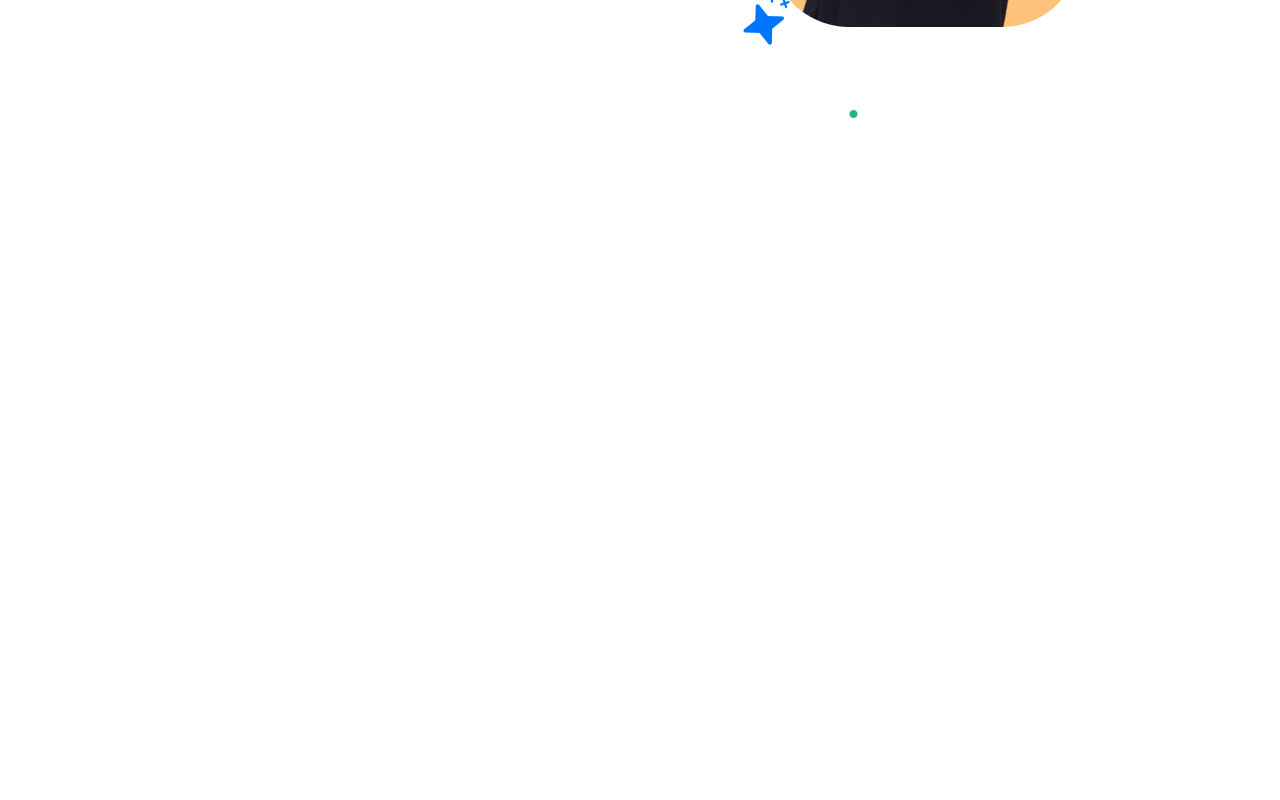
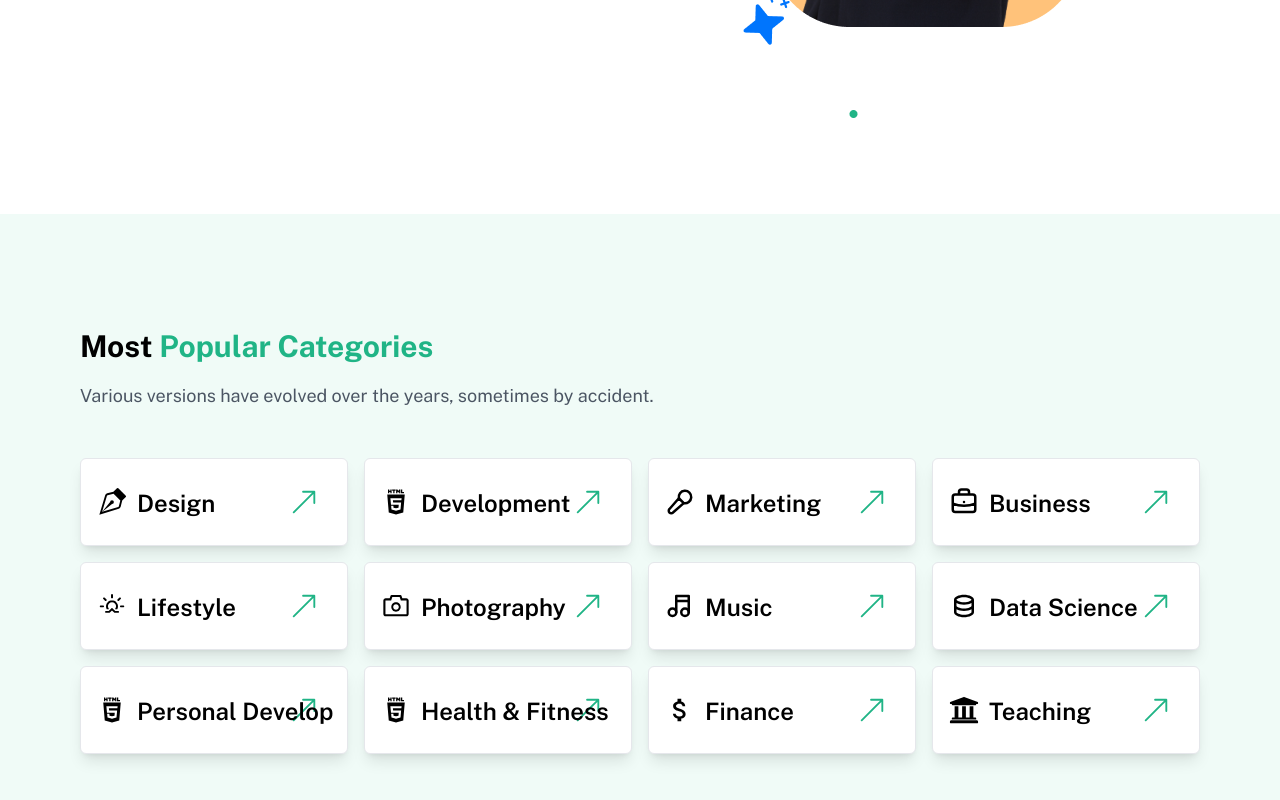
Before and after one commit to ay690/-Landing-page-Education, a React (Vite) app: page / in a window 1280 px wide. Shown: the part 2345-3145 px from the top of the page. Before the commit the page ends 2559 px from the top, so only its background shows below. Built offline with nearby package versions, Linux system fonts and the light colour scheme.

Commit message:
category

```diff
--- a/src/App.jsx
+++ b/src/App.jsx
@@ -1,5 +1,5 @@
 import React from 'react'
-import { Navbar, Hero, Companies, Courses, Achievement } from './components'
+import { Navbar, Hero, Companies, Courses, Achievement, Categories } from './components'
 import "./App.css"
 
 const App = () => {
@@ -10,6 +10,7 @@
       <Companies />
       <Courses />
       <Achievement />
+      <Categories />
     </div>
   )
 }
--- /dev/null
+++ b/src/components/Categories.jsx
@@ -0,0 +1,60 @@
+import React from "react";
+import CategoryCard from "./CategoryCard";
+import { BsVectorPen } from "react-icons/bs";
+import { TiHtml5 } from "react-icons/ti";
+import { TbMicrophone2, TbMusic } from "react-icons/tb";
+import { HiOutlineBriefcase } from "react-icons/hi";
+import { WiSunrise } from "react-icons/wi";
+import { AiOutlineCamera } from "react-icons/ai";
+import { BiData } from "react-icons/bi";
+import { MdAttachMoney } from "react-icons/md";
+import { FaUniversity } from "react-icons/fa";
+
+const Categories = () => {
+  return (
+    <div className="w-full bg-[#F0FBF7] py-24 px-20">
+      <div className="md:max-w-[1480px] m-auto max-w-[600px] px-4 md:px-0">
+        <h1 className="md:leading-[72px] text-3xl font-bold">
+          Most <span className="text-[#20B486]">Popular Categories</span>
+        </h1>
+        <p className="text-lg text-gray-600">
+          Various versions have evolved over the years, sometimes by accident.
+        </p>
+
+        <div className="grid lg:grid-cols-4 grid-cols-2 py-12 md:gap-4 gap-1">
+          <CategoryCard icons={<BsVectorPen size={30} />} title={"Design"} />
+          <CategoryCard icons={<TiHtml5 size={30} />} title={"Development"} />
+          <CategoryCard
+            icons={<TbMicrophone2 size={30} />}
+            title={"Marketing"}
+          />
+          <CategoryCard
+            icons={<HiOutlineBriefcase size={30} />}
+            title={"Business"}
+          />
+
+          <CategoryCard icons={<WiSunrise size={30} />} title={"Lifestyle"} />
+          <CategoryCard
+            icons={<AiOutlineCamera size={30} />}
+            title={"Photography"}
+          />
+          <CategoryCard icons={<TbMusic size={30} />} title={"Music"} />
+          <CategoryCard icons={<BiData size={30} />} title={"Data Science"} />
+
+          <CategoryCard
+            icons={<TiHtml5 size={30} />}
+            title={"Personal Develop"}
+          />
+          <CategoryCard
+            icons={<TiHtml5 size={30} />}
+            title={"Health & Fitness"}
+          />
+          <CategoryCard icons={<MdAttachMoney size={30} />} title={"Finance"} />
+          <CategoryCard icons={<FaUniversity size={30} />} title={"Teaching"} />
+        </div>
+      </div>
+    </div>
+  );
+};
+
+export default Categories;
--- /dev/null
+++ b/src/components/CategoryCard.jsx
@@ -0,0 +1,24 @@
+import React from "react";
+import { BsVectorPen, BsArrowUpRight } from "react-icons/bs";
+
+const CategoryCard = ({ icons, title }) => {
+  return (
+    <div className="category-card bg-white md:p-4 p-2 shadow-lg rounded-md flex items-center gap-4 justify-between border border-transperent hover:border-[#20B486] hover:cursor-pointer group/edit">
+      <div className="flex flex-4">
+        {icons}
+        <h1 className="md:max-w-[200px] max-w-[70px] truncate md:text-2xl text-lg font-semibold absolute ml-10">
+          {title}
+        </h1>
+      </div>
+      <div className="group-hover/edit:bg-[#20B486] rounded-lg p-3">
+        <BsArrowUpRight
+          size={30}
+          style={{ color: "#20B486" }}
+          className="arrow-icon"
+        />
+      </div>
+    </div>
+  );
+};
+
+export default CategoryCard;
--- a/src/components/index.js
+++ b/src/components/index.js
@@ -2,6 +2,7 @@
 import Hero from "./Hero";
 import Companies from "./Companies";
 import Courses from "./Courses";
-import Achievement from "./Achievement"
+import Achievement from "./Achievement";
+import Categories from "./Categories";
 
-export { Navbar, Hero, Companies, Courses, Achievement }
+export { Navbar, Hero, Companies, Courses, Achievement, Categories }
```
